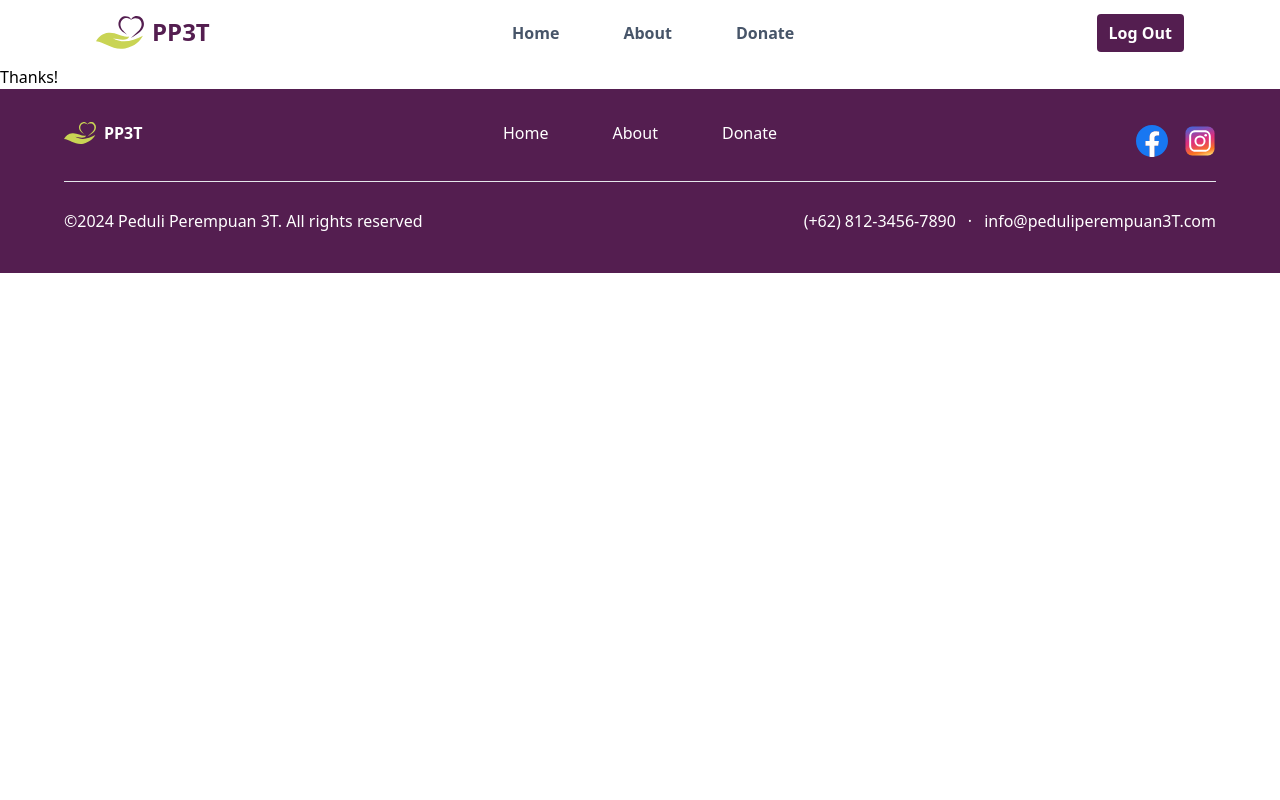
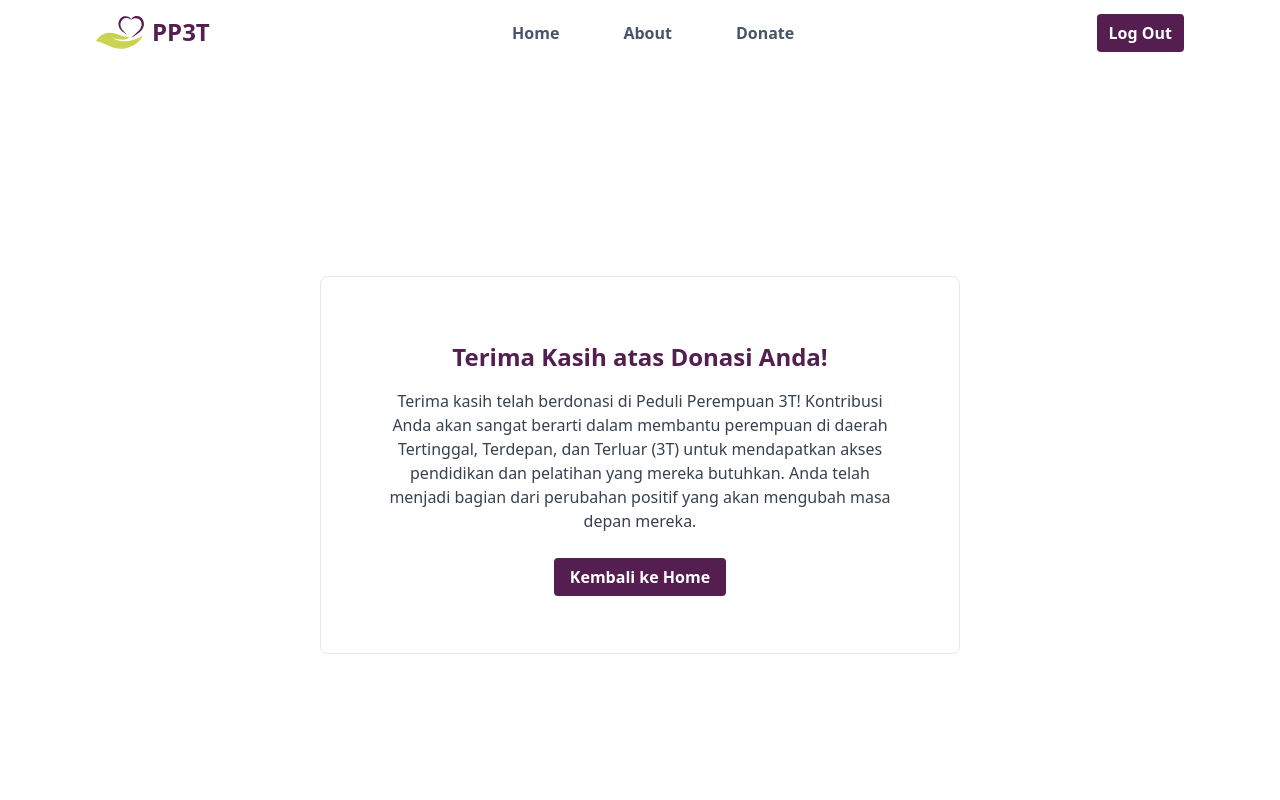
Before and after one commit to EllenaAmanda/peduli-perempuan-3T, a React (Vite) app: page /confirmation in a window 1280 px wide. Shown: the top 800 px of the page. Built offline with nearby package versions, Linux system fonts and the light colour scheme; no server answers.

Commit message:
done confirmation page

```diff
--- a/src/components/Confirmation.jsx
+++ b/src/components/Confirmation.jsx
@@ -1,7 +1,15 @@
 function Confirmation() {
   return (
     <div>
-        Thanks!
+        <div className="flex items-center justify-center py-10 text-center h-screen">
+            <div className="bg-white p-16 rounded-lg border w-1/2">
+                <h2 className="text-2xl font-semibold mb-4 text-byzantine">Terima Kasih atas Donasi Anda!</h2>
+                <p className="text-gray-700 mb-8">Terima kasih telah berdonasi di Peduli Perempuan 3T! Kontribusi Anda akan sangat berarti dalam membantu perempuan di daerah Tertinggal, Terdepan, dan Terluar (3T) untuk mendapatkan akses pendidikan dan pelatihan yang mereka butuhkan. Anda telah menjadi bagian dari perubahan positif yang akan mengubah masa depan mereka.</p>
+
+                <span className="bg-byzantine text-white font-semibold py-2 px-4 rounded text-center cursor-pointer">Kembali ke Home</span>
+
+            </div>
+        </div>
     </div>
   )
 }
--- a/src/components/Donation.jsx
+++ b/src/components/Donation.jsx
@@ -1,4 +1,5 @@
 import { useState } from "react";
+import { Link } from "react-router-dom";
 
 function Donation({ id, currentTerkumpul, onDonationSuccess }) {
     const [donation, setDonation] = useState(0);
@@ -35,9 +36,11 @@ function Donation({ id, currentTerkumpul, onDonationSuccess }) {
                     />
 
                 </div>
-                <button onClick={submit} className="bg-byzantine text-white font-semibold py-2 px-4 rounded">
+                <Link to="/confirmation" className="bg-byzantine text-white font-semibold py-2 px-4 rounded text-center">
+                <button onClick={submit} >
                         Donate
                 </button>
+                </Link>
             </form>
         </div>
     </div>
```
